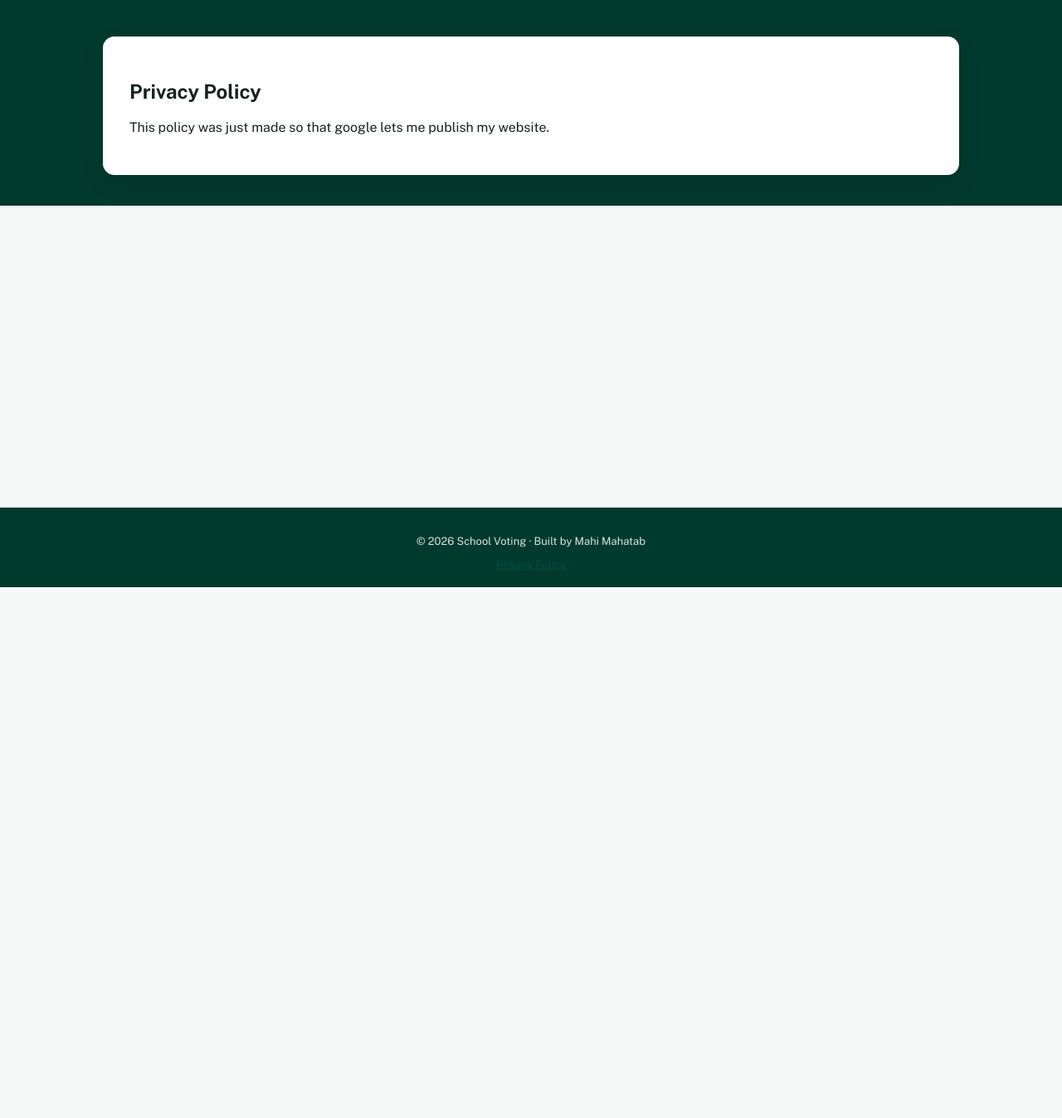
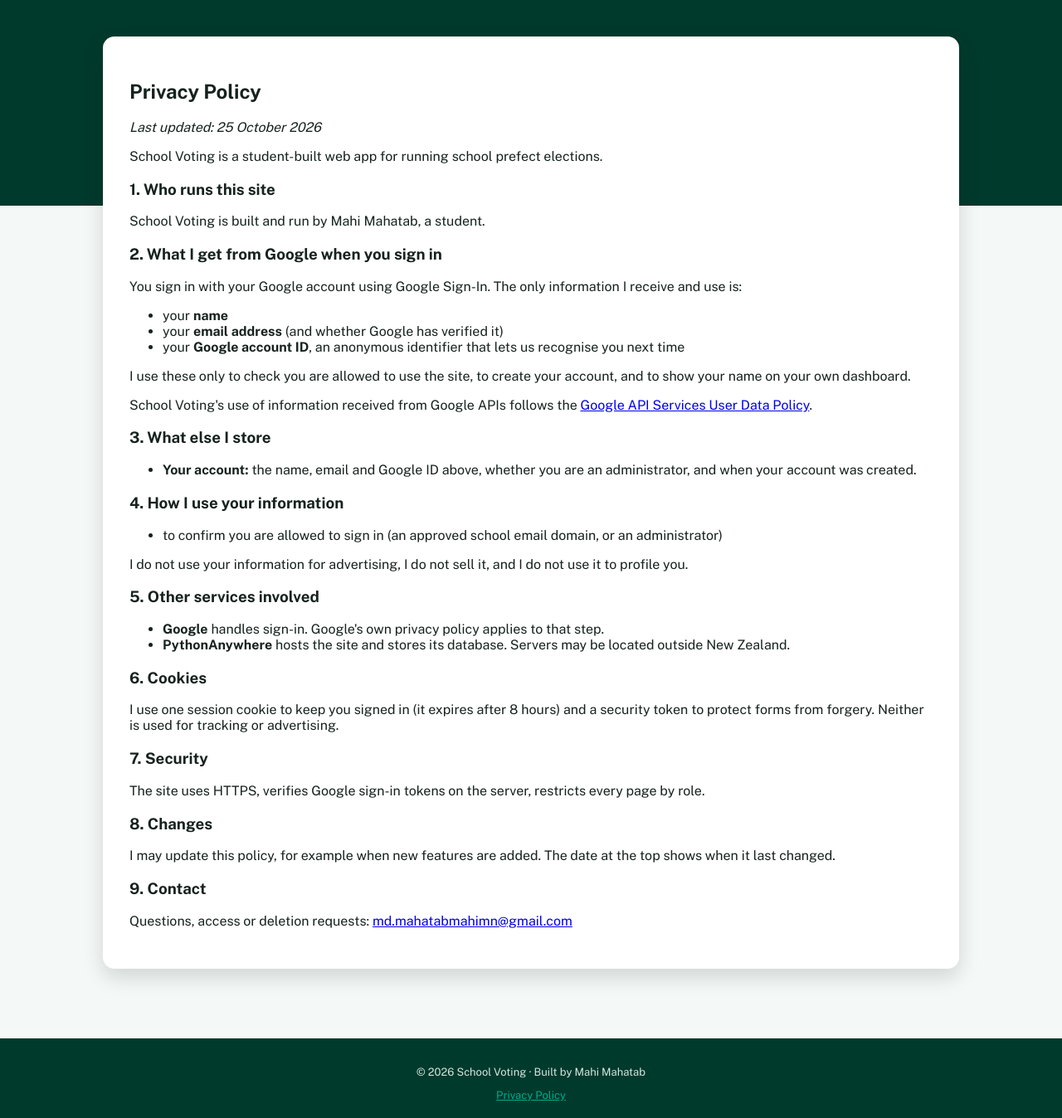
Before and after one commit to Astral-Viscount/School-Voting, a Flask app: page /privacy in a window 1280 px wide. Shown: the part 92-1440 px from the top of the page at 83% size. Before the commit the page ends 800 px from the top, so only its background shows below. Run offline with Flask 3, Linux system fonts and the light colour scheme.

Commit message:
privacy policy update

```diff
--- a/static/style.css
+++ b/static/style.css
@@ -295,7 +295,7 @@ body {
 }
 
 .privacy {
-    color: var(--pounamu);
+    color: var(--glacier-green);
     margin-top: 22px;
 }
 
--- a/templates/privacy.html
+++ b/templates/privacy.html
@@ -9,6 +9,51 @@ Privacy Policy
 <div class="card legal-page">
     <h2>Privacy Policy</h2>
 
-    <p>This policy was just made so that google lets me publish my website.</p>
+    <p><em>Last updated: 25 October 2026</em></p>
+
+    <p>School Voting is a student-built web app for running school prefect elections.</p>
+
+    <h3>1. Who runs this site</h3>
+    <p>School Voting is built and run by Mahi Mahatab, a student.</p>
+
+    <h3>2. What I get from Google when you sign in</h3>
+    <p>You sign in with your Google account using Google Sign-In. The only information I receive and use is:</p>
+    <ul>
+        <li>your <strong>name</strong></li>
+        <li>your <strong>email address</strong> (and whether Google has verified it)</li>
+        <li>your <strong>Google account ID</strong>, an anonymous identifier that lets us recognise you next time</li>
+    </ul>
+    <p>I use these only to check you are allowed to use the site, to create your account, and to show your name on your own dashboard. </p>
+    <p>School Voting's use of information received from Google APIs follows the <a href="https://developers.google.com/terms/api-services-user-data-policy" target="_blank" rel="noopener">Google API Services User Data Policy</a>.</p>
+
+    <h3>3. What else I store</h3>
+    <ul>
+        <li><strong>Your account:</strong> the name, email and Google ID above, whether you are an administrator, and when your account was created.</li>
+    </ul>
+
+    <h3>4. How I use your information</h3>
+    <ul>
+        <li>to confirm you are allowed to sign in (an approved school email domain, or an administrator)</li>
+    </ul>
+    <p>I do not use your information for advertising, I do not sell it, and I do not use it to profile you.</p>
+
+    <h3>5. Other services involved</h3>
+    <ul>
+        <li><strong>Google</strong> handles sign-in. Google's own privacy policy applies to that step.</li>
+        <li><strong>PythonAnywhere</strong> hosts the site and stores its database. Servers may be located outside New Zealand.</li>
+    </ul>
+
+    <h3>6. Cookies</h3>
+    <p>I use one session cookie to keep you signed in (it expires after 8 hours) and a security token to protect forms from forgery. Neither is used for tracking or advertising.</p>
+
+    <h3>7. Security</h3>
+    <p>The site uses HTTPS, verifies Google sign-in tokens on the server, restricts every page by role.</p>
+
+    <h3>8. Changes</h3>
+    <p>I may update this policy, for example when new features are added. The date at the top shows when it last changed.</p>
+
+    <h3>9. Contact</h3>
+    <p>Questions, access or deletion requests: <a href="mailto:md.mahatabmahimn@gmail.com">md.mahatabmahimn@gmail.com</a></p>
+</div>
 
 {% endblock %}
```
